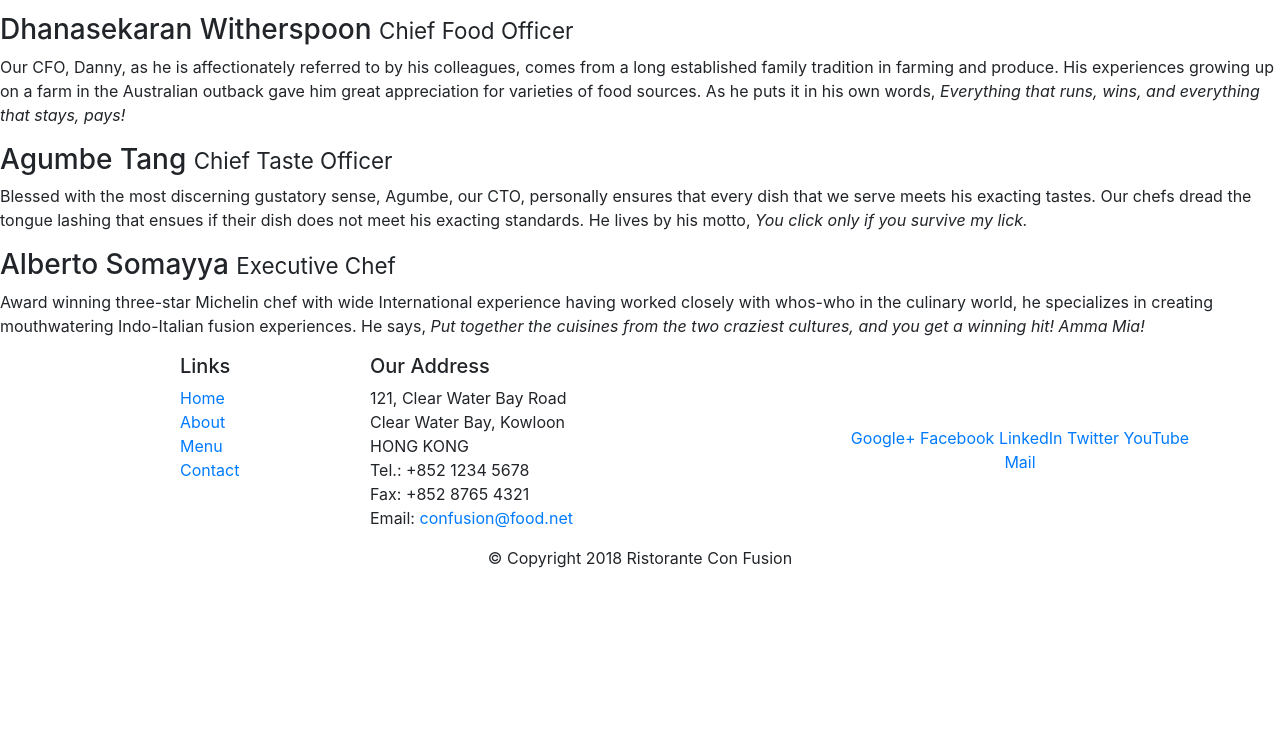
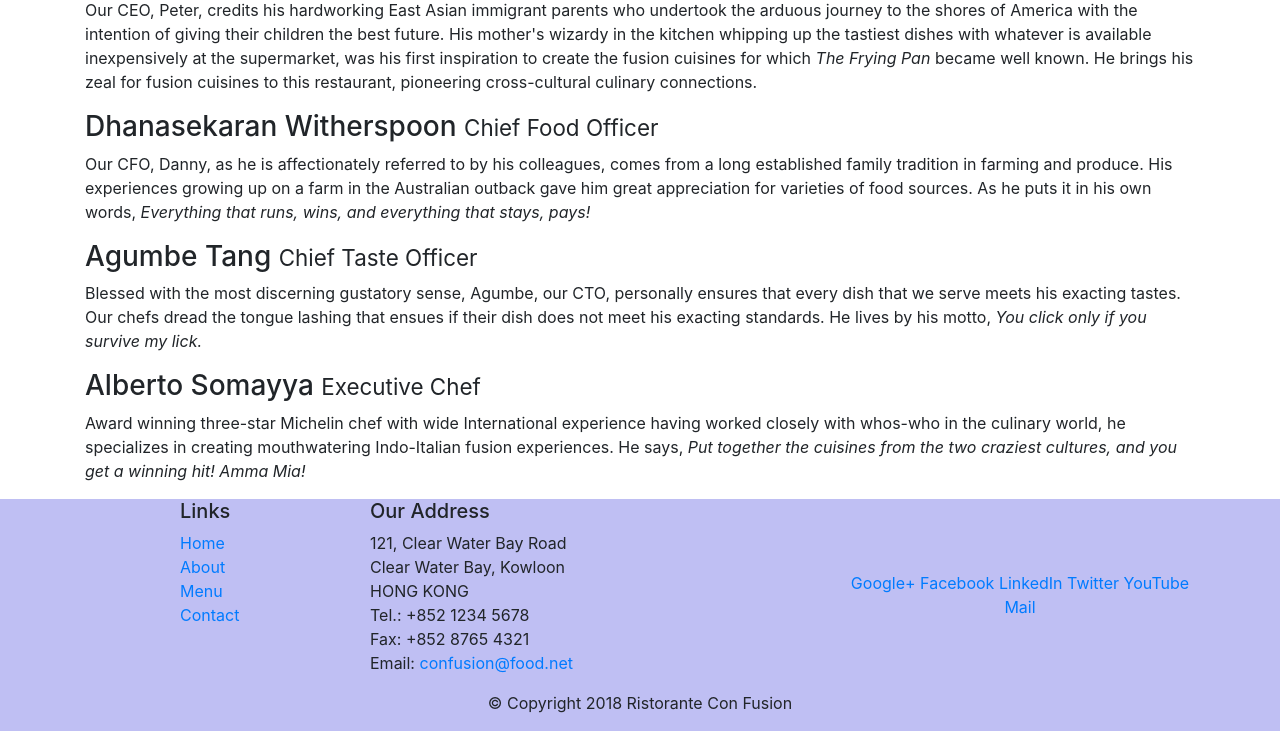
Before and after one commit to SuryaDaiv/conFusion, a website: page aboutus.html in a window 1280 px wide. Shown: the part 756-1487 px from the top of the page. Before the commit the page ends 1342 px from the top, so only its background shows below. Drawn offline with nearby package versions, Linux system fonts and the light colour scheme.

Commit message:
BSarrange

```diff
--- a/aboutus.html
+++ b/aboutus.html
@@ -11,7 +11,7 @@
 
         <!-- Bootstrap CSS -->
         <link rel="stylesheet" href="node_modules/bootstrap/dist/css/bootstrap.min.css">
-
+        <link rel="stylesheet" href="style.css">
 </head>
 
 <body>
@@ -29,7 +29,7 @@
         </div>
     </header>
 
-    <div>
+    <div class="container">
         <div>
             <div>
                <h3>About Us</h3>
@@ -38,12 +38,12 @@
         </div>
 
         <div>
-            <div>
-                <h2>Our History</h2>
+            <div class="col col-sm-6">
+                <h2 >Our History</h2>
                 <p>Started in 2010, Ristorante con Fusion quickly established itself as a culinary icon par excellence in Hong Kong. With its unique brand of world fusion cuisine that can be found nowhere else, it enjoys patronage from the A-list clientele in Hong Kong.  Featuring four of the best three-star Michelin chefs in the world, you never know what will arrive on your plate the next time you visit us.</p>
                 <p>The restaurant traces its humble beginnings to <em>The Frying Pan</em>, a successful chain started by our CEO, Mr. Peter Pan, that featured for the first time the world's best cuisines in a pan.</p>
             </div>
-            <div>
+            <div class="col-6">
             </div>
         </div>
 
@@ -52,19 +52,19 @@
             <div>
                 <h2>Corporate Leadership</h2>
                 <h3>Peter Pan <small>Chief Epicurious Officer</small></h3>
-                <p>Our CEO, Peter, credits his hardworking East Asian immigrant parents who undertook the arduous journey to the shores of America with the intention of giving their children the best future. His mother's wizardy in the kitchen whipping up the tastiest dishes with whatever is available inexpensively at the supermarket, was his first inspiration to create the fusion cuisines for which <em>The Frying Pan</em> became well known. He brings his zeal for fusion cuisines to this restaurant, pioneering cross-cultural culinary connections.</p>
+                <p class="d-none d-sm-block">Our CEO, Peter, credits his hardworking East Asian immigrant parents who undertook the arduous journey to the shores of America with the intention of giving their children the best future. His mother's wizardy in the kitchen whipping up the tastiest dishes with whatever is available inexpensively at the supermarket, was his first inspiration to create the fusion cuisines for which <em>The Frying Pan</em> became well known. He brings his zeal for fusion cuisines to this restaurant, pioneering cross-cultural culinary connections.</p>
                 <h3>Dhanasekaran Witherspoon <small>Chief Food Officer</small></h3>
-                <p>Our CFO, Danny, as he is affectionately referred to by his colleagues, comes from a long established family tradition in farming and produce. His experiences growing up on a farm in the Australian outback gave him great appreciation for varieties of food sources. As he puts it in his own words, <em>Everything that runs, wins, and everything that stays, pays!</em></p>
+                <p class="d-none d-sm-block">Our CFO, Danny, as he is affectionately referred to by his colleagues, comes from a long established family tradition in farming and produce. His experiences growing up on a farm in the Australian outback gave him great appreciation for varieties of food sources. As he puts it in his own words, <em>Everything that runs, wins, and everything that stays, pays!</em></p>
                 <h3>Agumbe Tang <small>Chief Taste Officer</small></h3>
-                <p>Blessed with the most discerning gustatory sense, Agumbe, our CTO, personally ensures that every dish that we serve meets his exacting tastes. Our chefs dread the tongue lashing that ensues if their dish does not meet his exacting standards. He lives by his motto, <em>You click only if you survive my lick.</em></p>
-                <h3>Alberto Somayya <small>Executive Chef</small></h3>
-                <p>Award winning three-star Michelin chef with wide International experience having worked closely with whos-who in the culinary world, he specializes in creating mouthwatering Indo-Italian fusion experiences. He says, <em>Put together the cuisines from the two craziest cultures, and you get a winning hit! Amma Mia!</em></p>
+                <p class="d-none d-sm-block">Blessed with the most discerning gustatory sense, Agumbe, our CTO, personally ensures that every dish that we serve meets his exacting tastes. Our chefs dread the tongue lashing that ensues if their dish does not meet his exacting standards. He lives by his motto, <em>You click only if you survive my lick.</em></p>
+                <h3 >Alberto Somayya <small>Executive Chef</small></h3>
+                <p class="d-none d-sm-block">Award winning three-star Michelin chef with wide International experience having worked closely with whos-who in the culinary world, he specializes in creating mouthwatering Indo-Italian fusion experiences. He says, <em>Put together the cuisines from the two craziest cultures, and you get a winning hit! Amma Mia!</em></p>
             </div>
        </div>
 
     </div>
 
-    <footer class="footer">
+    <footer class="foother">
         <div class="container">
             <div class="row">
                 <div class="col-4 offset-1 col-sm-2">
@@ -106,8 +106,8 @@
         </div>
     </footer>
     <script src="https://code.jquery.com/jquery-3.3.1.slim.min.js" integrity="sha384-q8i/X+965DzO0rT7abK41JStQIAqVgRVzpbzo5smXKp4YfRvH+8abtTE1Pi6jizo" crossorigin="anonymous"></script>
-<script src="https://cdnjs.cloudflare.com/ajax/libs/popper.js/1.14.3/umd/popper.min.js" integrity="sha384-ZMP7rVo3mIykV+2+9J3UJ46jBk0WLaUAdn689aCwoqbBJiSnjAK/l8WvCWPIPm49" crossorigin="anonymous"></script>
-<script src="https://stackpath.bootstrapcdn.com/bootstrap/4.1.3/js/bootstrap.min.js" integrity="sha384-ChfqqxuZUCnJSK3+MXmPNIyE6ZbWh2IMqE241rYiqJxyMiZ6OW/JmZQ5stwEULTy" crossorigin="anonymous"></script>
+    <script src="https://cdnjs.cloudflare.com/ajax/libs/popper.js/1.14.3/umd/popper.min.js" integrity="sha384-ZMP7rVo3mIykV+2+9J3UJ46jBk0WLaUAdn689aCwoqbBJiSnjAK/l8WvCWPIPm49" crossorigin="anonymous"></script>
+    <script src="https://stackpath.bootstrapcdn.com/bootstrap/4.1.3/js/bootstrap.min.js" integrity="sha384-ChfqqxuZUCnJSK3+MXmPNIyE6ZbWh2IMqE241rYiqJxyMiZ6OW/JmZQ5stwEULTy" crossorigin="anonymous"></script>
 </body>
 
 </html>
--- a/style.css
+++ b/style.css
@@ -0,0 +1,6 @@
+.jumbotron{
+    background-color: #7a7af5;
+}
+.foother{
+    background-color: #bfbff3;
+}
```
Also changed, not shown: index.html (+1 -1 lines).
